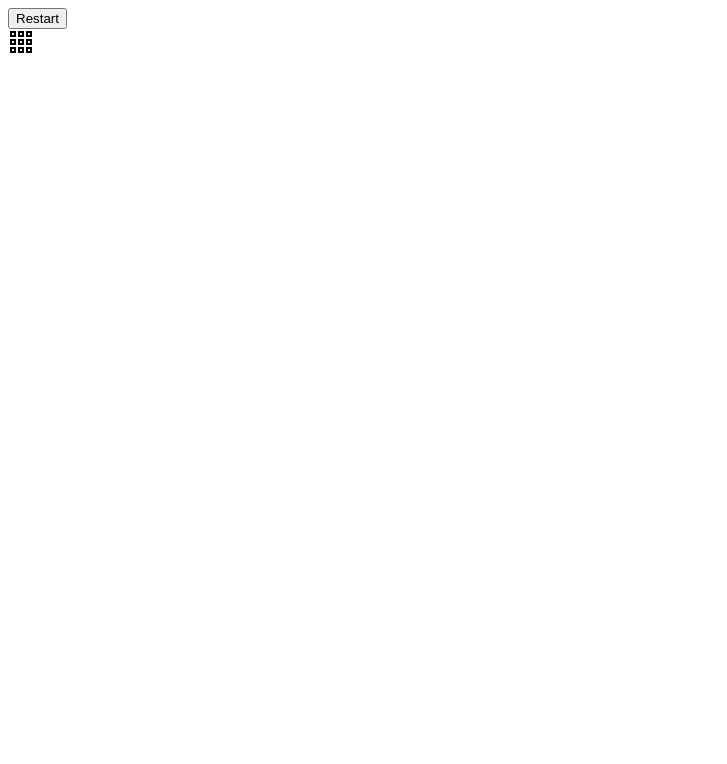
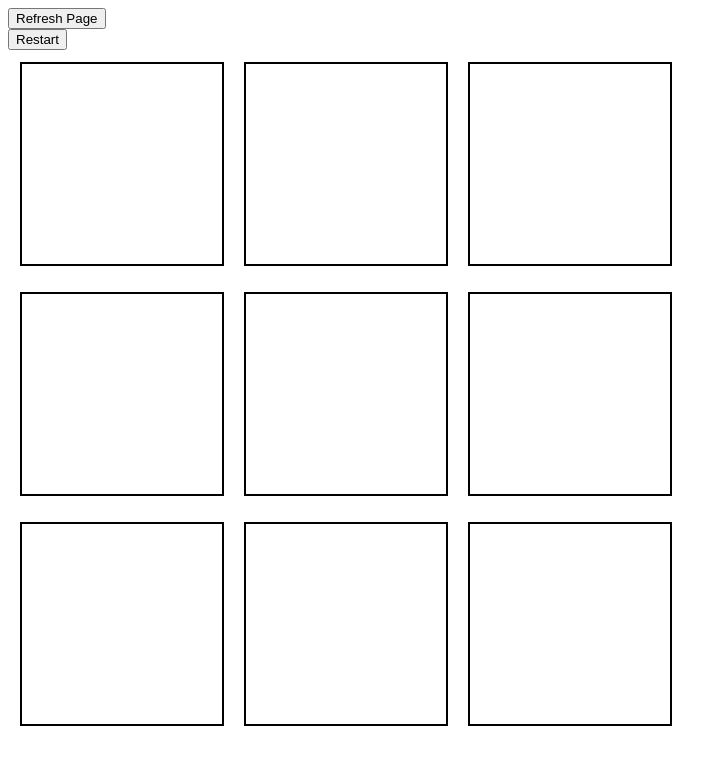
Before and after one commit to markseva/ProjectT2.0, a plain HTML site: page index.html in a window 1280 px wide. Both pictures are taken after a click on the button "Restart". Shown: the whole page, without its empty margins (0-727 px from the left). Drawn offline with Linux system fonts and the light colour scheme.

Commit message:
its working??

```diff
--- a/index.html
+++ b/index.html
@@ -8,9 +8,23 @@
 </head>
 <body onload="init()">
 
+<button onClick="window.location.reload();">Refresh Page</button>
+
 <section class="content" id="content"></section>
-<section class="images"></section>
 
+
+
+<div id="IMG1" onclick="toggleClass(this)" onmouseover="addClass(this)" onmouseout="removeClass(this)"></div>
+<div id="IMG2" onclick="toggleClass(this)" onmouseover="addClass(this)" onmouseout="removeClass(this)"></div>
+<div id="IMG3" onclick="toggleClass(this)" onmouseover="addClass(this)" onmouseout="removeClass(this)"></div>
+
+<div id="IMG4" onclick="toggleClass(this)" onmouseover="addClass(this)" onmouseout="removeClass(this)"></div>
+<div id="IMG5" onclick="toggleClass(this)" onmouseover="addClass(this)" onmouseout="removeClass(this)"></div>
+<div id="IMG6" onclick="toggleClass(this)" onmouseover="addClass(this)" onmouseout="removeClass(this)"></div>
+
+<div id="IMG7" onclick="toggleClass(this)" onmouseover="addClass(this)" onmouseout="removeClass(this)"></div>
+<div id="IMG8" onclick="toggleClass(this)" onmouseover="addClass(this)" onmouseout="removeClass(this)"></div>
+<div id="IMG9" onclick="toggleClass(this)" onmouseover="addClass(this)" onmouseout="removeClass(this)"></div>
 
 
 
--- a/script.js
+++ b/script.js
@@ -5,11 +5,16 @@ let init = function() {
 
   let btn = document.createElement("BUTTON");
 
+  let image = document.getElementById("IMG1");
+
+
+
     btn.innerHTML = "Restart";
     btn.onclick = createTable;
 
+    let content = document.getElementById("content");
 
-    let content = document.getElementById("content");
+
 
     content.appendChild(btn);
 };
@@ -22,24 +27,15 @@ let createTable = function () {
     let row3 = document.createElement("TR");
 
 
-    let data1 = document.createElement("TD");
-    let data2 = document.createElement("TD");
-    let data3 = document.createElement("TD");
-    let data4 = document.createElement("TD");
-    let data5 = document.createElement("TD");
-    let data6 = document.createElement("TD");
-    let data7 = document.createElement("TD");
-    let data8 = document.createElement("TD");
-    let data9 = document.createElement("TD");
-    data1.id = "R11";
-    data2.id = "R12";
-    data3.id = "R13";
-    data4.id = "R21";
-    data5.id = "R22";
-    data6.id = "R23";
-    data7.id = "R31";
-    data8.id = "R32";
-    data9.id = "R33";
+    let data1 = document.getElementById("IMG1");
+    let data2 = document.getElementById("IMG2");
+    let data3 = document.getElementById("IMG3");
+    let data4 = document.getElementById("IMG4");
+    let data5 = document.getElementById("IMG5");
+    let data6 = document.getElementById("IMG6");
+    let data7 = document.getElementById("IMG7");
+    let data8 = document.getElementById("IMG8");
+    let data9 = document.getElementById("IMG9");
 
     //Create the table with appendages
 
@@ -67,13 +63,30 @@ let createTable = function () {
 
 };
 
+
+    let addClass = function (id) {
+         id.classList.add("ChangeThing");
+
+            };
+
+    let removeClass = function (id) {
+        id.classList.remove("ChangeThing");
+          };
+
+
+let toggleClass = function (id) {
+    id.classList.add("Addpic");
+
+};
+
 let togglePicture = function () {
 
     if (togglePic === true) {
-        image.src = "Transparent_X.png";
+        image.src = "X.png"
         togglePic = false;
     } else {
         image.src = "law.png";
         togglePic = true;
     }
+
 };
--- a/style.css
+++ b/style.css
@@ -1,11 +1,21 @@
-td{
+
+div{
+    height: 200px;
+    width: 200px;
+    margin: 10px;
     border: 2px solid black;
+    display: inline-block;
+
 }
 
-div{
-    width: 15%;
-    height: 200px;
-    margin: 10px;
-    display: inline-block;
-    border: 2px solid black;
+
+
+.ChangeThing {
+    background-image: url("X.png");
+    object-fit: fill;
+    background-repeat: no-repeat;
 }
+
+.Addpic{
+    background-image: url("X.png");
+}
```
Also changed, not shown: Transparent_X.png (deleted), X.png (added).
